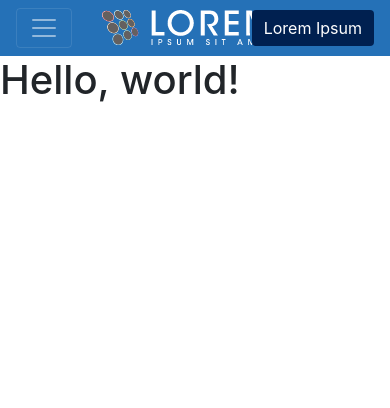
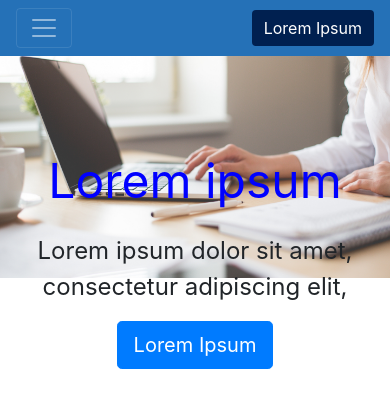
Before and after one commit to jlolis/processo_seletivo, a plain HTML site: page index.html in a window 390 px wide. Drawn offline with nearby package versions, Linux system fonts and the light colour scheme.

Commit message:
Colocando a imagem de cabecalho e alguns textos

```diff
--- a/css/style.css
+++ b/css/style.css
@@ -11,10 +11,70 @@ button.botao_inicial
 
 .logo_inicial
 {
-    margin-left: 15%;
+    margin-left: 19%;
 }
 
 .menu_inicial
 {
     margin-left: 40%;
+    white-space: 10%;
 }
+
+h2
+{
+    width: 100%;
+    height: auto;
+    text-align: left;
+    text-size-adjust: large;
+
+    -webkit-background-size: cover;
+    -moz-background-size: cover;
+    -o-background-size: cover;
+    background-size: cover;
+}
+
+.thumbnail {
+    position: relative;
+    margin-bottom: 0;
+    border: 0;
+    border-color: transparent;
+}
+
+.caption {
+    position: absolute;
+    text-align: left;
+    top: 40%;
+    left: 0;
+    width: 100%;
+}
+
+@media (max-width: 600px)
+{
+
+
+        .logo_inicial
+        {
+            visibility: hidden;
+
+        }
+
+        IMG.dropbox
+        {
+            display:flex;
+            justify-content:center;
+            align-items:center;
+        }
+
+
+
+        .caption {
+            position: absolute;
+            text-align: center;
+            width: 100%;
+            -webkit-background-size:cover;
+            -moz-background-size: cover;
+            -o-background-size: cover;
+            background-size: cover;
+        }
+
+}
--- a/index.html
+++ b/index.html
@@ -11,12 +11,12 @@
     <link rel="stylesheet" href="bootstrap-4.3.1-dist/css/bootstrap-reboot.min.css">
     <link rel="stylesheet" href="bootstrap-4.3.1-dist/css/bootstrap.css" >
 
-    <title>Hello, world!</title>
+    <title>PSEL JOAO LOLIS</title>
   </head>
 
   <header>
       <div>
-            <nav class="navbar navbar-expand-lg navbar-dark bg-barraInicial">
+            <nav class="navbar navbar-expand-lg navbar-dark bg-barraInicial ">
                     <!--<a class="navbar-brand container-fluid" href="#"><img src="img/grupo105.png"></a>-->
                     <button class="navbar-toggler" type="button" data-toggle="collapse" data-target="#navbarSupportedContent" aria-controls="navbarSupportedContent" aria-expanded="false" aria-label="Toggle navigation">
                       <span class="navbar-toggler-icon"></span>
@@ -26,8 +26,8 @@
                         <img src="img/grupo105.png" class="logo_inicial">
                     </div>
 
-                    <div class="collapse navbar-collapse menu_inicial" id="navbarSupportedContent">
-                      <ul class="navbar-nav mr-auto">
+                    <div class="collapse navbar-collapse menu_inicial " id="navbarSupportedContent">
+                      <ul class="navbar-nav mr-auto ">
                         <li class="nav-item active">
                           <a class="nav-link " href="#">Lorem Ipsum <span class="sr-only ">(current)</span></a>
                         </li>
@@ -42,7 +42,7 @@
                         <li class="nav-item dropdown">
                           <!--<a class="nav-link dropdown-toggle" href="#" id="navbarDropdown" role="button" data-toggle="dropdown" aria-haspopup="true" aria-expanded="false">
                           </a>-->
-                          <div class="dropdown-menu" aria-labelledby="navbarDropdown">
+                          <div class="dropdown-menu " aria-labelledby="navbarDropdown">
 
                           </div>
                         </li>
@@ -58,9 +58,27 @@
   </header>
 
   <body>
-    <h1>Hello, world!</h1>
+    <section>
 
-    <script src="https://code.jquery.com/jquery-3.3.1.slim.min.js" integrity="sha384-q8i/X+965DzO0rT7abK41JStQIAqVgRVzpbzo5smXKp4YfRvH+8abtTE1Pi6jizo" crossorigin="anonymous"></script>
+        <div id="box-search">
+            <div class="thumbnail text-center">
+                <img src="img/ballpen-blur-close-up-461077.png" width="100%" height="100%">
+                <div class="caption">
+                    <p><font size= "12" color="blue"  >
+                       Lorem ipsum
+                      </font></p>
+                    <p><font size= "5">
+                       Lorem ipsum dolor sit amet, consectetur adipiscing elit,
+                      </font>
+                    </p>
+                    <p> <button type="button" class="btn btn-primary btn-lg" >Lorem Ipsum</button></p>
+                </div>
+            </div>
+        </div>
+    </section>
+
+
+<script src="https://code.jquery.com/jquery-3.3.1.slim.min.js" integrity="sha384-q8i/X+965DzO0rT7abK41JStQIAqVgRVzpbzo5smXKp4YfRvH+8abtTE1Pi6jizo" crossorigin="anonymous"></script>
     <script src="https://cdnjs.cloudflare.com/ajax/libs/popper.js/1.14.7/umd/popper.min.js" integrity="sha384-UO2eT0CpHqdSJQ6hJty5KVphtPhzWj9WO1clHTMGa3JDZwrnQq4sF86dIHNDz0W1" crossorigin="anonymous"></script>
     <script src="https://stackpath.bootstrapcdn.com/bootstrap/4.3.1/js/bootstrap.min.js" integrity="sha384-JjSmVgyd0p3pXB1rRibZUAYoIIy6OrQ6VrjIEaFf/nJGzIxFDsf4x0xIM+B07jRM" crossorigin="anonymous"></script>
   </body>
```
